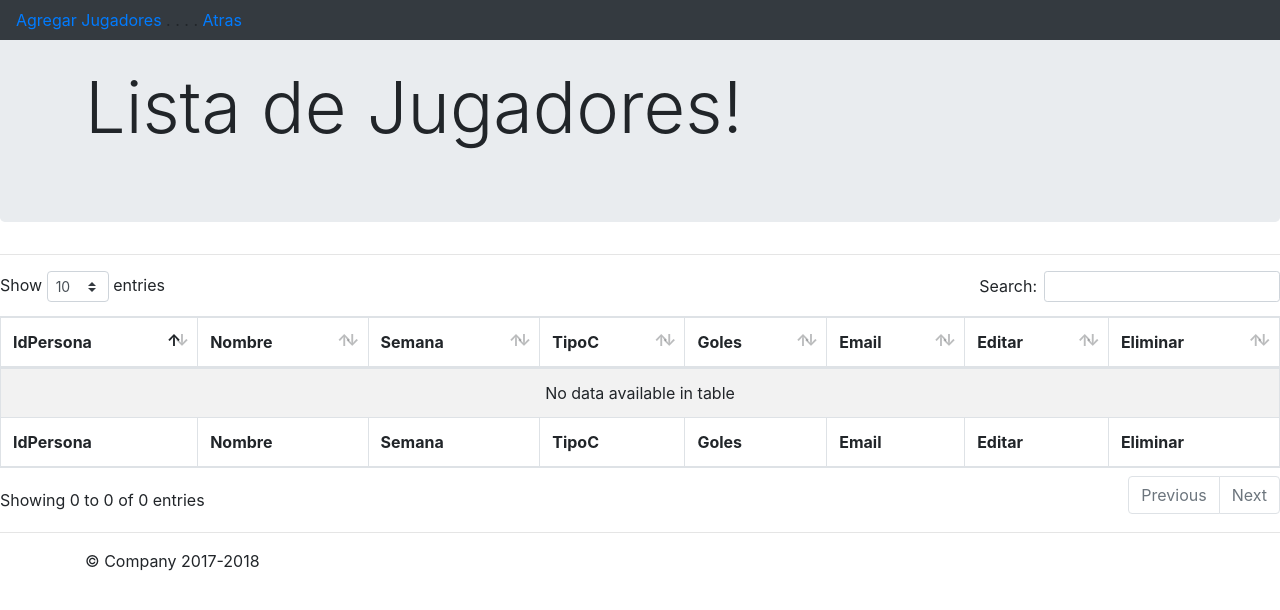
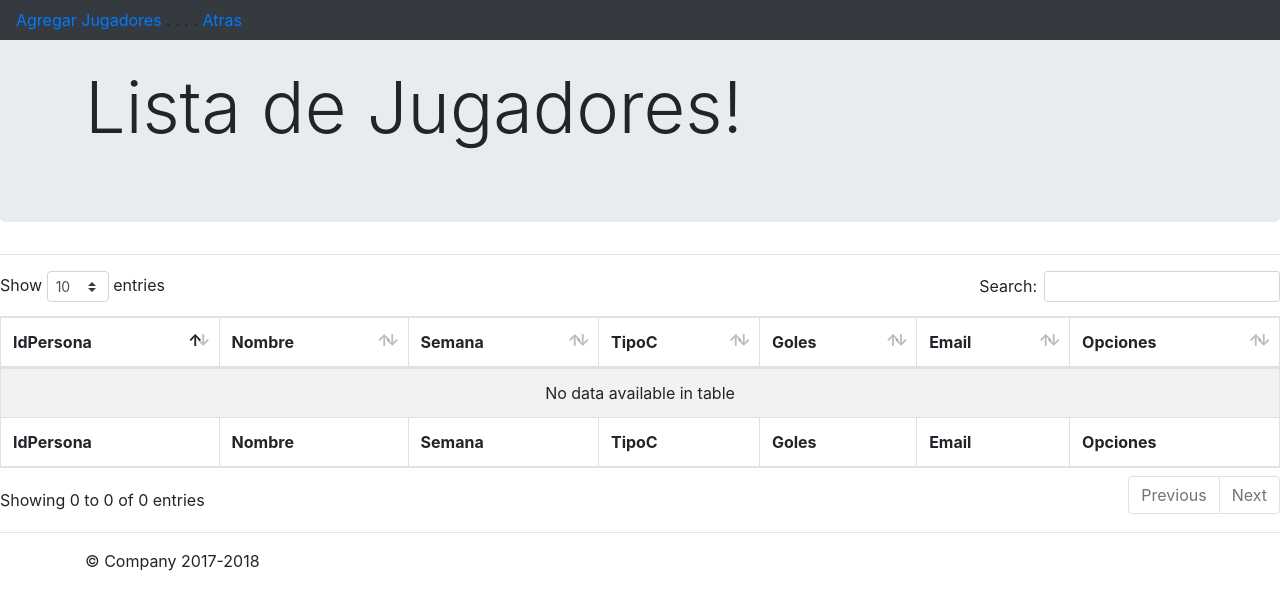
Before and after one commit to benjaxer/Campeonatos, a PHP site: page /admin.php in a window 1280 px wide. Shown: the top 610 px of the page. Run offline with PHP 8.4, Linux system fonts and the light colour scheme; data that the repository does not hold is empty; some libraries are stand-ins or nearby versions.

Commit message:
agregar botones
botones de editar y eliminar

```diff
--- a/admin.php
+++ b/admin.php
@@ -68,8 +68,9 @@ include("conexion.php");
              <th>TipoC</th>
              <th>Goles</th>
              <th>Email</th>
-             <th>Editar</th>
-             <th>Eliminar</th>
+             <th>Opciones</th>
+
+
         </tr>
 
    </thead>
@@ -83,13 +84,16 @@ include("conexion.php");
                 <td>".$registros['tipocampeonato']."</td>
                 <td>".$registros['goles']."</td>
                 <td>".$registros['email']."</td>
-                <td><a href='editar.php?id=".$registros['Idcampeonato']."'>Editar</a></td>
-                <td><a href='eliminar.php?id=".$registros['Idcampeonato']."'>Eliminar</a></td>
+                <td><a href='editar.php?id=".$registros['Idcampeonato']."' class='btn btn-warning'>Editar</a>
+                &nbsp;
+                <a href='eliminar.php?id=".$registros['Idcampeonato']."' class='btn btn-danger'>Eliminar</a></td>
+
              </tr>";
           }
     ?>
    </tbody>
         <tfoot>
+
             <tr>
                <th>IdPersona</th>
              <th>Nombre</th>
@@ -97,10 +101,12 @@ include("conexion.php");
              <th>TipoC</th>
              <th>Goles</th>
              <th>Email</th>
-             <th>Editar</th>
-             <th>Eliminar</th>
+             <th>Opciones</th>
+
             </tr>
         </tfoot>
+
+
     </table>
 
     <hr>
```
